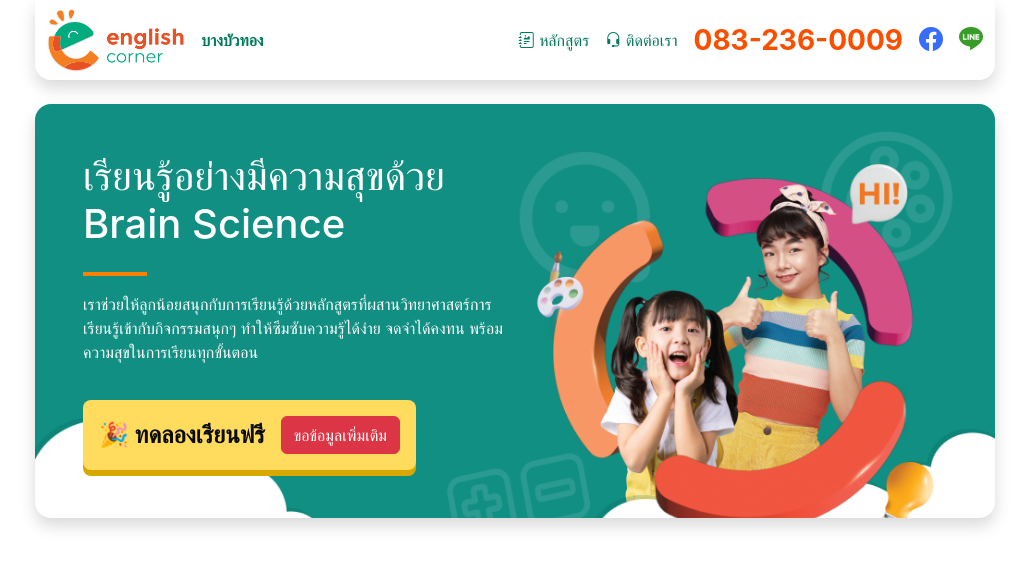
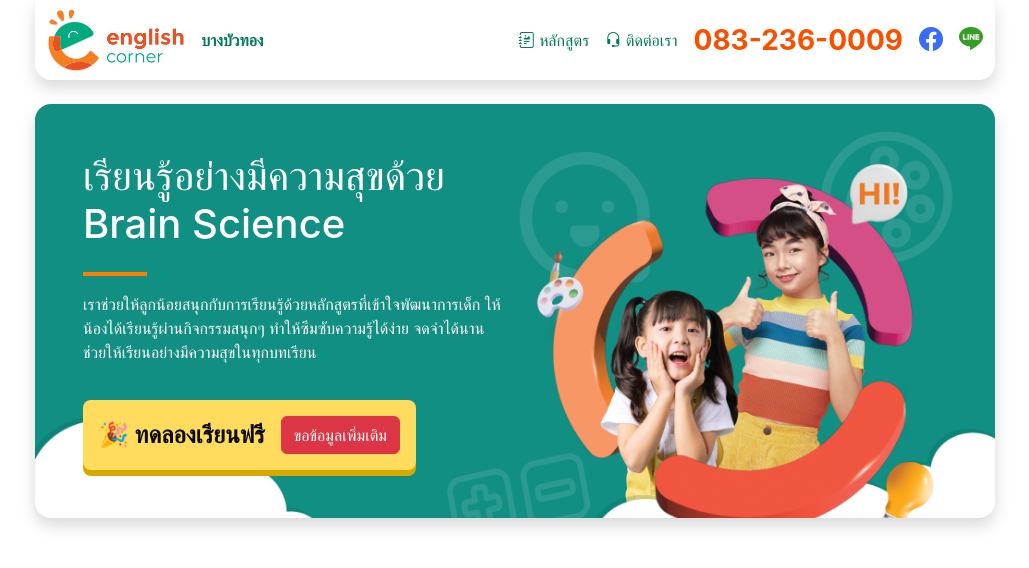
Before and after one commit to englishcorner-bbt/englishcorner-bbt.github.io, a Jekyll site: the page built from index.html, in a window 1280 px wide. Shown: the top 568 px of the page, without its empty margins (125-1154 px from the left). Built offline with Jekyll 4.4.1, drawn with Linux system fonts in a browser that asks for light colours.

Commit message:
Edit copy

```diff
--- a/index.html
+++ b/index.html
@@ -13,8 +13,9 @@ description: 'Some awesome description'
   <div class="small-hr">&nbsp;</div>
   <div class="row mt-2">
     <p class="col-md-6">
-      เราช่วยให้ลูกน้อยสนุกกับการเรียนรู้ด้วยหลักสูตรที่ผสานวิทยาศาสตร์การเรียนรู้เข้ากับกิจกรรมสนุกๆ
-      ทำให้ซึมซับความรู้ได้ง่าย จดจำได้คงทน พร้อมความสุขในการเรียนทุกขั้นตอน
+      เราช่วยให้ลูกน้อยสนุกกับการเรียนรู้ด้วยหลักสูตรที่เข้าใจพัฒนาการเด็ก
+      ให้น้องได้เรียนรู้ผ่านกิจกรรมสนุกๆ ทำให้ซึมซับความรู้ได้ง่าย จดจำได้นาน
+      ช่วยให้เรียนอย่างมีความสุขในทุกบทเรียน
     </p>
   </div>
   <div
```
